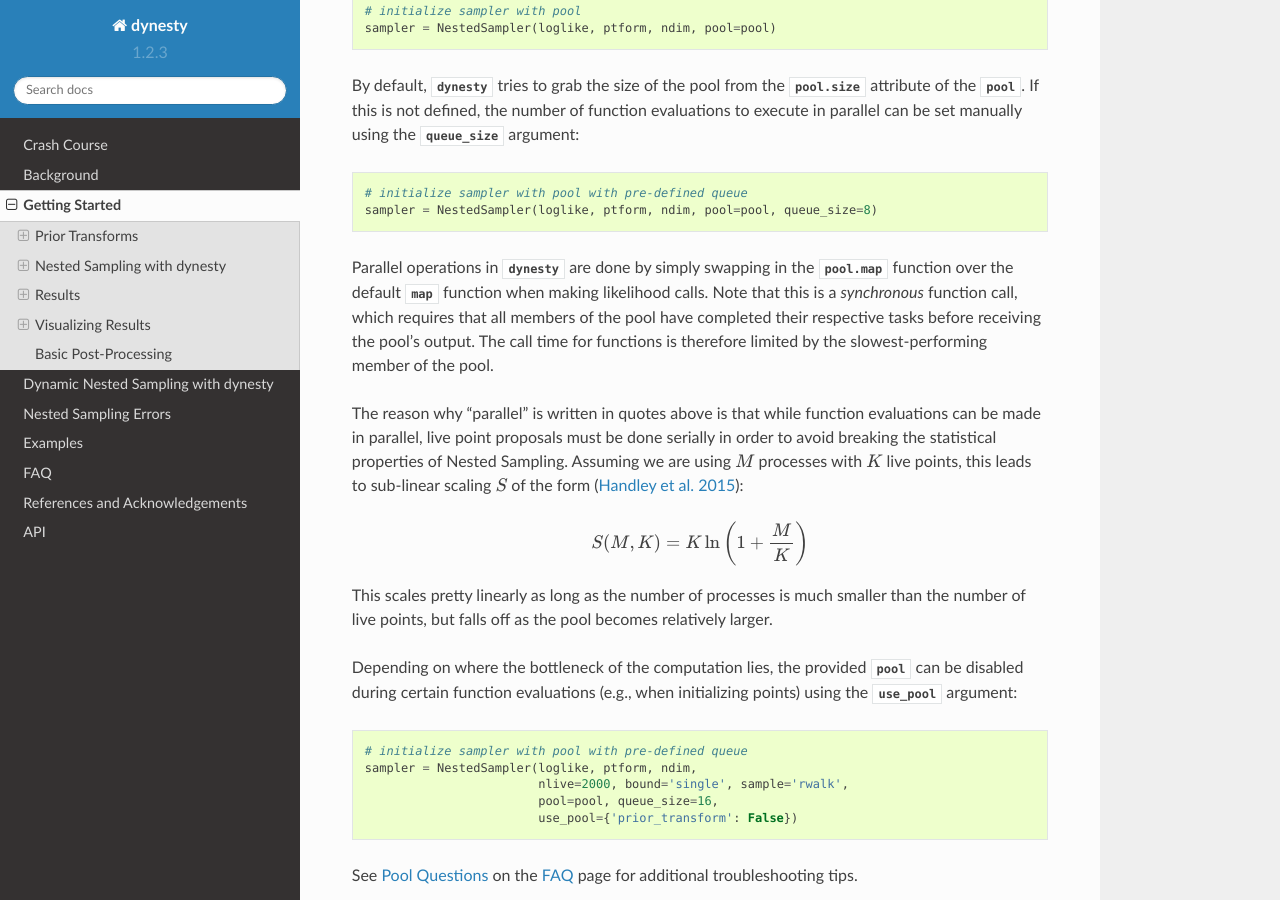
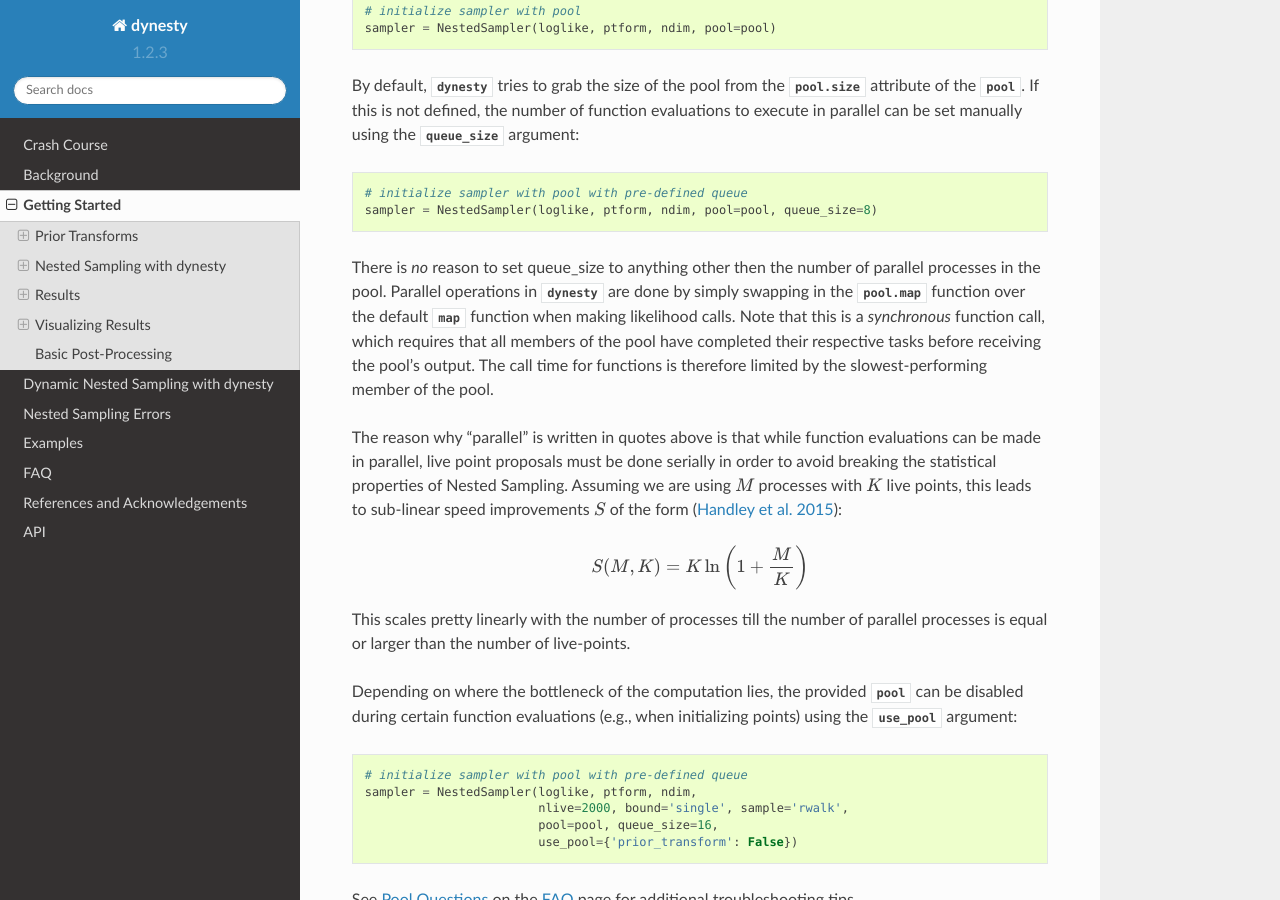
Before and after one commit to joshspeagle/dynesty, a Sphinx documentation site: the page built from docs/source/quickstart.rst, in a window 1280 px wide and 900 px high, scrolled down 7421 px. Built offline with Sphinx 7.4.7 and the Read the Docs theme 2.0.0, drawn with Linux system fonts in a browser that asks for light colours; the version number is read from the project's files by our own code.

Commit message:
update the quickstart/faq

```diff
--- a/docs/source/faq.rst
+++ b/docs/source/faq.rst
@@ -464,3 +464,8 @@ If those quick fixes don't work, feel free to raise an issue.
 However, as multi-threading and multi-processing are notoriously
 difficult to debug, especially on a problem I'm not familiar with,
 it's likely that I might not be able to help all that much.
+
+
+** How to decide on the number of processes in a pool and how to set queue_size**
+
+Assuming that you decided on the number of live-points K that you want to use and that the likelihood evaluation is not very quick, you should use as many processes as you can up to around K. The queue_size should be equal the number of processes. If you are using the the number of processes that M is smaller than K, you may want to use  :math:`M=K//2` or :math:`M=K//3` i.e integer fractions. So if you are using 1024 live-points all powers of two up to 1024 would be good choiceS for the number of processes.
--- a/docs/source/quickstart.rst
+++ b/docs/source/quickstart.rst
@@ -412,6 +412,7 @@ argument::
     # initialize sampler with pool with pre-defined queue
     sampler = NestedSampler(loglike, ptform, ndim, pool=pool, queue_size=8)
 
+There is *no* reason to set queue_size to anything other then the number of parallel processes in the pool.
 Parallel operations in `dynesty` are done by simply swapping in the
 `pool.map` function over the default `map` function when making likelihood
 calls. Note that this is a *synchronous* function call, which requires that
@@ -423,16 +424,14 @@ The reason why "parallel" is written in quotes above is that while function
 evaluations can be made in parallel, live point proposals must be done serially
 in order to avoid breaking the statistical properties of Nested Sampling.
 Assuming we are using :math:`M` processes with :math:`K` live points, this
-leads to sub-linear scaling :math:`S` of the form
+leads to sub-linear speed improvements :math:`S` of the form
 (`Handley et al. 2015 <https://arxiv.org/pdf/1506.00171.pdf>`_):
 
 .. math::
 
     S(M, K) = K \ln \left(1 + \frac{M}{K}\right)
 
-This scales pretty linearly as long as the number of processes is much smaller
-than the number of live points, but falls off as the pool becomes relatively
-larger.
+This scales pretty linearly with the number of processes till the number of parallel processes is equal or larger than the number of live-points.
 
 Depending on where the bottleneck of the computation lies, the provided
 `pool` can be disabled during certain function evaluations (e.g., when
```
